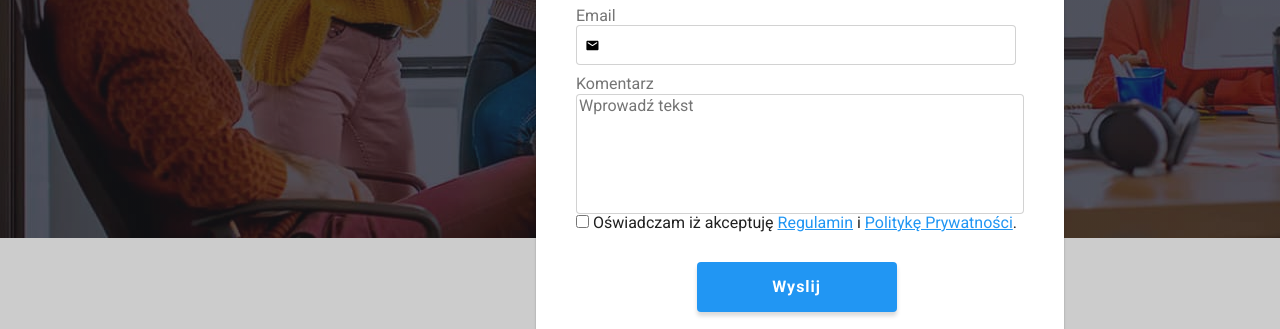
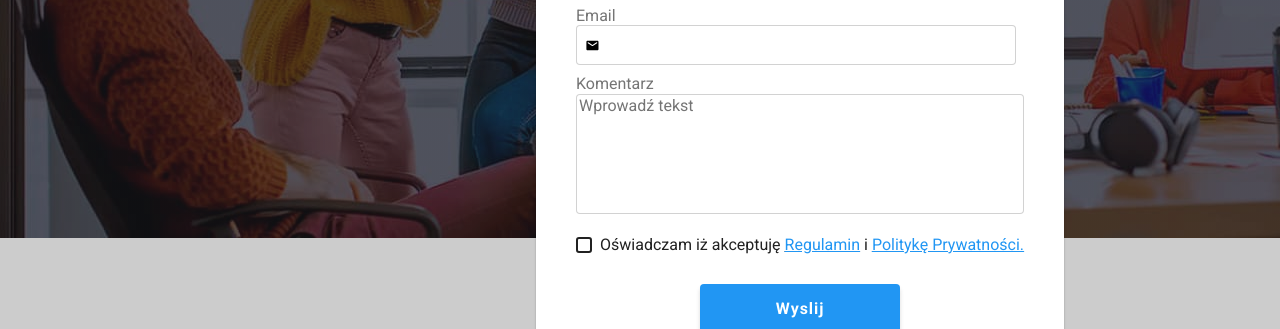
Before and after one commit to przemko-przemko/goit-markup-hw-06, a plain HTML site: page index.html in a window 1280 px wide. Both pictures are taken after a click on the button "Zamów usługe". Shown: the part 444-773 px from the top of the page. Drawn offline with nearby package versions, Linux system fonts and the light colour scheme.

Commit message:
Update modal checkbox

```diff
--- a/css/styles.css
+++ b/css/styles.css
@@ -944,7 +944,7 @@ li .svg-icon-social {
     flex-direction: column;
     position: absolute;
     left: 40px;
-    top: 437px;
+    top: 457px;
 }
 
 .modal-submit:hover {
@@ -996,6 +996,10 @@ li .svg-icon-social {
     transition: cubic-bezier(0.4, 0, 0.2, 1) 250ms;
 
 }
+.modal-form .label>input:focus+.form-svg-icon{
+    fill:#2196F3;
+    transition: cubic-bezier(0.4, 0, 0.2, 1) 250ms;
+}
 
 .footer-newsletter {
     padding-left: 78px;
@@ -1031,7 +1035,7 @@ li .svg-icon-social {
     background: var(--blue);
     box-shadow: 0px 4px 4px rgba(0, 0, 0, 0.15);
     border-radius: 4px;
-    border-color: #2196F3;
+    border-color: var(--blue);
     font-family: Roboto;
     font-style: normal;
     font-weight: bold;
@@ -1055,8 +1059,50 @@ li .svg-icon-social {
 .modal-form-input{
     width: 440px;
     height:40px;
-    ;
+
 }
 .footer-input-mail:focus-within {
     color: var(--white);
 }
+
+.modal-submit span {
+    color: #2196F3;
+    text-decoration: underline;
+}
+
+.chbox-conditions::before {
+    content: "";
+    box-sizing: border-box;
+    border-radius: 3px;
+    display: inline-block;
+    height: 16px;
+    width: 16px;
+    border: 2px solid #212121;
+    margin-right: 8px;
+
+    position: relative;
+    top: 3px;
+
+    transition: background-color 250ms cubic-bezier(0.4, 0, 0.2, 1);
+}
+
+.input-check-conditions:checked+.chbox-conditions::before {
+    background: var(--blue);
+    border: none;
+    background-image: url(../images/vector.svg);
+    background-repeat: no-repeat;
+    background-position: initial;
+
+}
+
+/* Magiczna klassa css */
+.visually-hidden {
+    position: absolute !important;
+    clip: rect(1px 1px 1px 1px);
+    clip: rect(1px, 1px, 1px, 1px);
+    padding:  !important;
+    border: 0 !important;
+    height: 1px !important;
+    width: 1px !important;
+    overflow: hidden;
+}
--- a/index.html
+++ b/index.html
@@ -52,11 +52,10 @@
                         </label>
                 </div>
                 <div class="modal-submit">
-                    <label>
-                        <input class="form-field" type="checkbox" name="privacy" value="accept_privacity" required />
-                        Oświadczam iż akceptuję <a class="link-form" href="#">Regulamin</a> i <a class="link-form"
-                            href="#">Politykę Prywatności</a>.
-
+                    <input type="checkbox" name="accept" id="check-conditions"
+                        class="input-check-conditions visually-hidden">
+                    <label for="check-conditions" class="chbox-conditions">Oświadczam iż akceptuję <a
+                            href="#"><span>Regulamin</span></a> i <a href="#"><span>Politykę Prywatności.</span></a>
                     </label>
                     <button class="modal-btn" type="submit">Wyslij</button>
                 </div>
```
Also changed, not shown: images/vector.svg (added).
